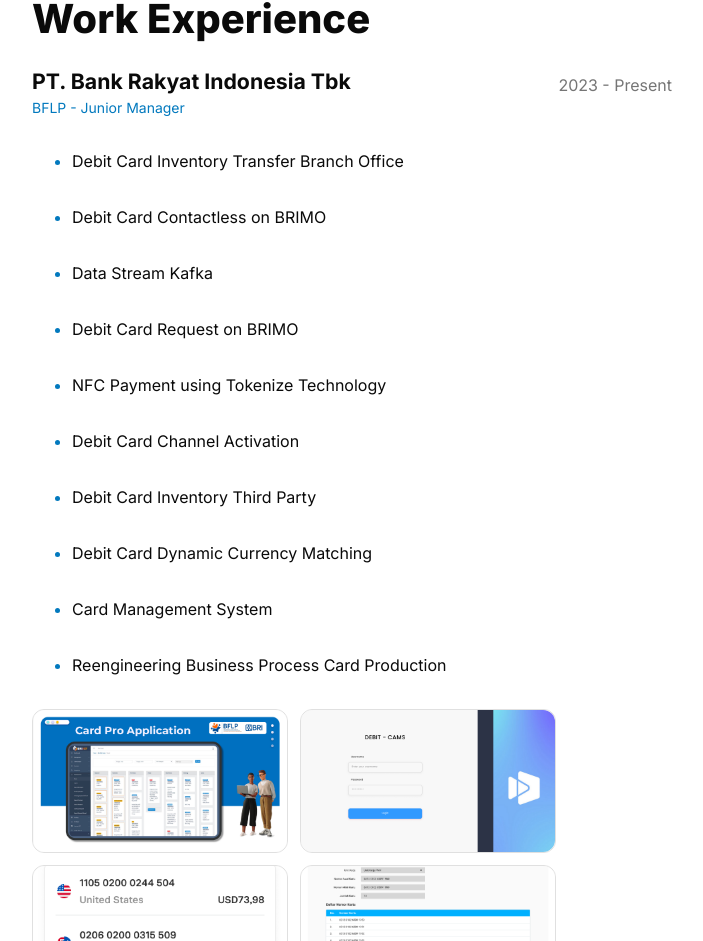
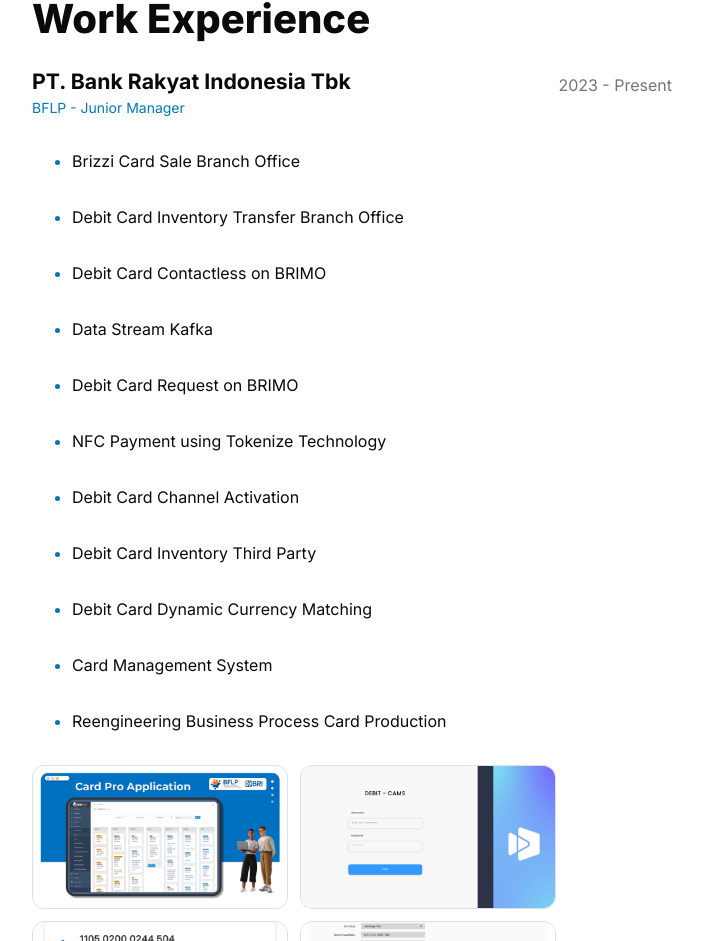
Before and after one commit to fa-mi/magic-portfolio-for-next-js, a Next.js app: page /about in a window 1280 px wide. Shown: the part 1033-1974 px from the top of the page, without its empty margins (480-1183 px from the left). Built offline with nearby package versions, Linux system fonts and the light colour scheme.

Commit message:
[FIX] add brizzi card sale project

```diff
--- a/src/app/resources/content-blog.js
+++ b/src/app/resources/content-blog.js
@@ -84,6 +84,7 @@ const about = {
                 timeframe: '2023 - Present',
                 role: 'BFLP - Junior Manager',
                 achievements: [
+                    <>Brizzi Card Sale Branch Office</>,
                     <>Debit Card Inventory Transfer Branch Office</>,
                     <>Debit Card Contactless on BRIMO</>,
                     <>Data Stream Kafka</>,
--- a/src/app/resources/content-minimal.js
+++ b/src/app/resources/content-minimal.js
@@ -84,6 +84,7 @@ const about = {
                 timeframe: '2023 - Present',
                 role: 'BFLP - Junior Manager',
                 achievements: [
+                    <>Brizzi Card Sale Branch Office</>,
                     <>Debit Card Inventory Transfer Branch Office</>,
                     <>Debit Card Contactless on BRIMO</>,
                     <>Data Stream Kafka</>,
--- a/src/app/resources/content.js
+++ b/src/app/resources/content.js
@@ -84,6 +84,7 @@ const about = {
                 timeframe: '2023 - Present',
                 role: 'BFLP - Junior Manager',
                 achievements: [
+                    <>Brizzi Card Sale Branch Office</>,
                     <>Debit Card Inventory Transfer Branch Office</>,
                     <>Debit Card Contactless on BRIMO</>,
                     <>Data Stream Kafka</>,
```
